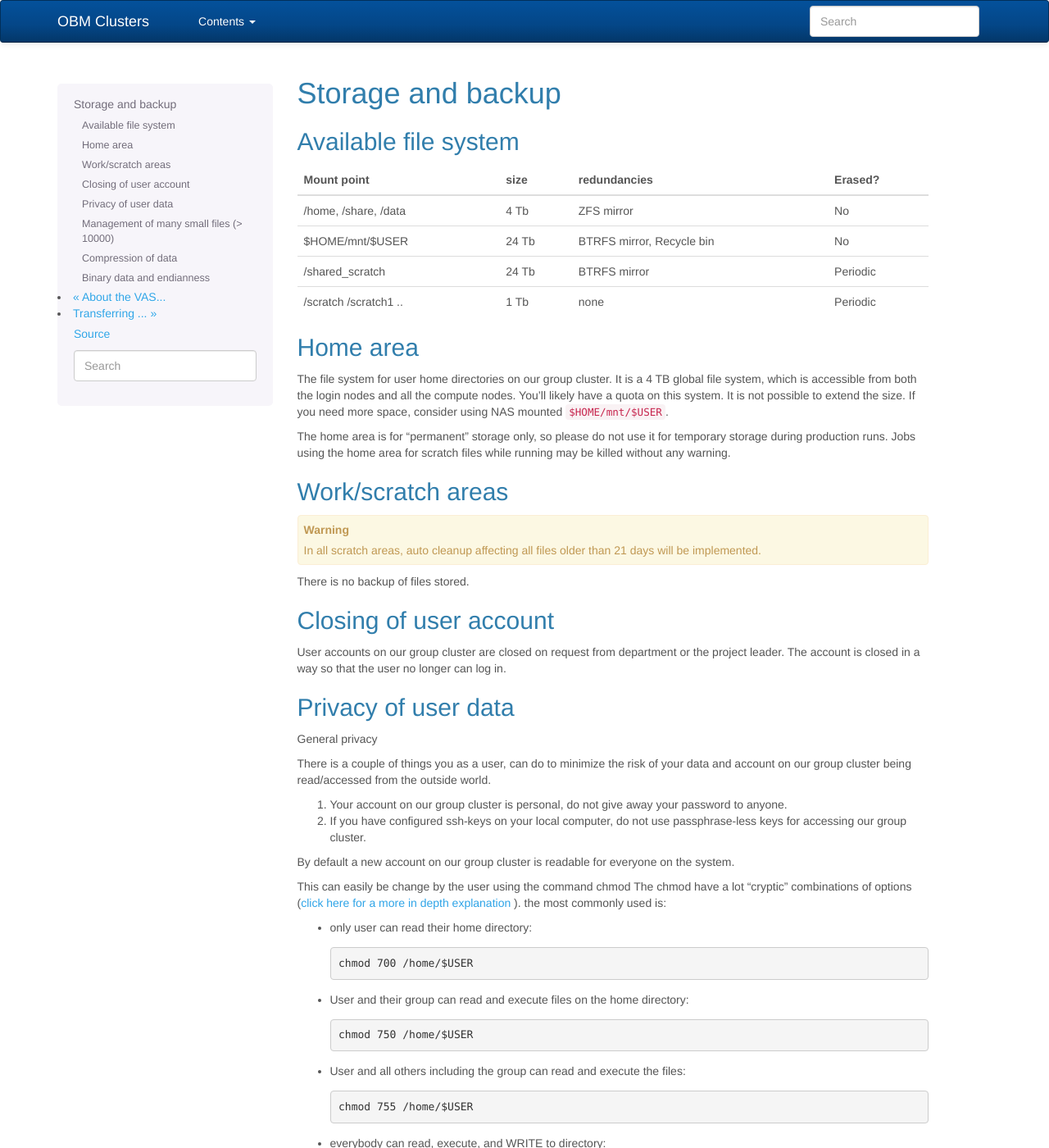
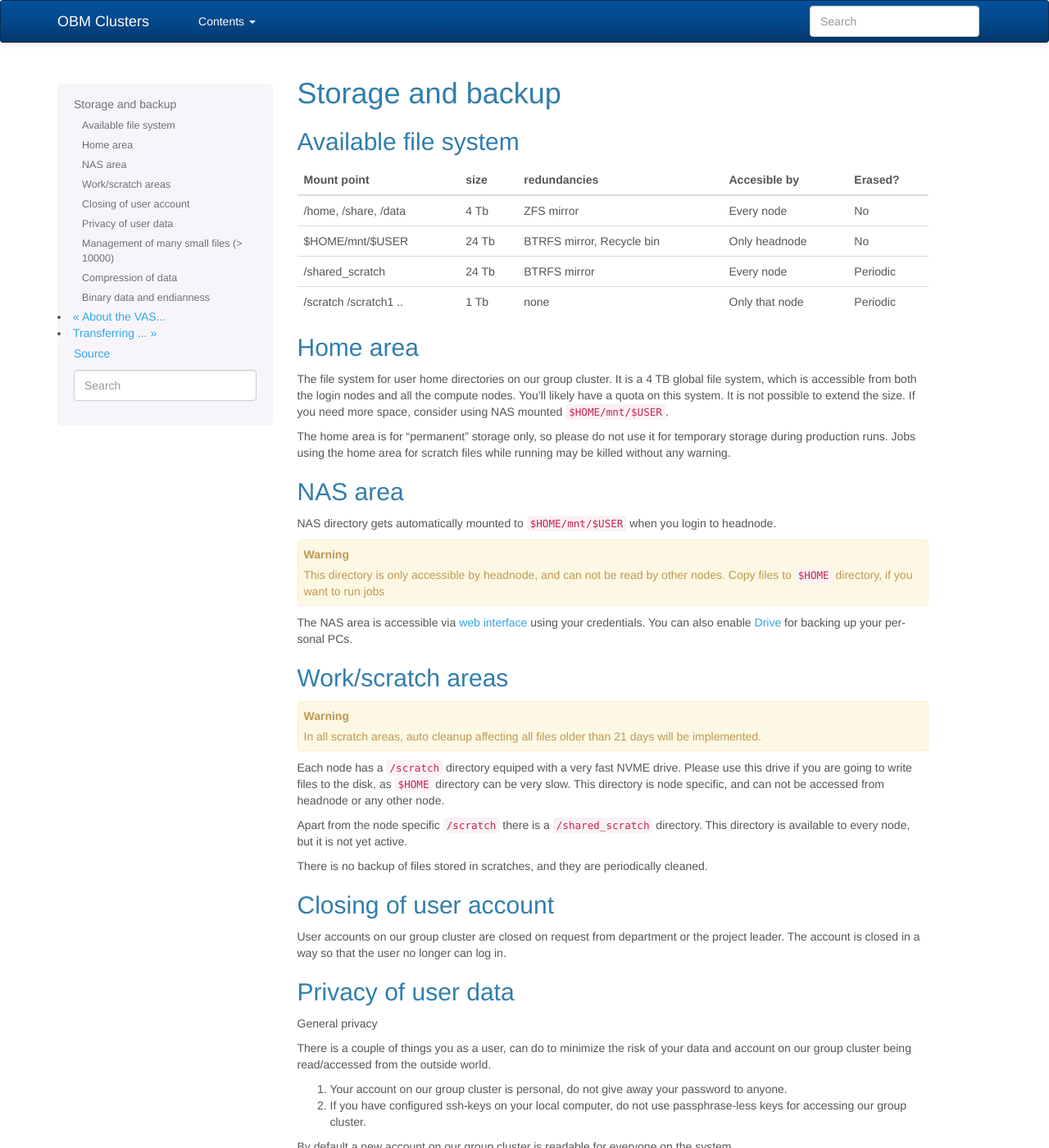
Before and after one commit to osbama/group-cluster, a Sphinx documentation site: the page built from docsrc/source/storage/storage.rst, in a window 1280 px wide and 1400 px high. Shown: the whole window at 82% size. Built offline with Sphinx 7.4.7, drawn with Linux system fonts in a browser that asks for light colours.

Commit message:
storage clarification

```diff
--- a/docsrc/source/storage/storage.rst
+++ b/docsrc/source/storage/storage.rst
@@ -7,17 +7,17 @@ Available file system
 ---------------------
 
 
-+------------------------+------------+----------------------------+----------+
-| Mount point            | size       | redundancies               | Erased?  |
-+========================+============+============================+==========+
-| /home, /share, /data   | 4 Tb       |  ZFS mirror                | No       |
-+------------------------+------------+----------------------------+----------+
-| $HOME/mnt/$USER        | 24 Tb      |  BTRFS mirror, Recycle bin | No       |
-+------------------------+------------+----------------------------+----------+
-| /shared_scratch        | 24 Tb      |  BTRFS mirror              | Periodic |
-+------------------------+------------+----------------------------+----------+
-| /scratch /scratch1 ..  | 1 Tb       | none                       | Periodic |
-+------------------------+------------+----------------------------+----------+
++------------------------+------------+----------------------------+----------+-------+----------+
+| Mount point            | size       | redundancies               | Accesible by     | Erased?  |
++========================+============+============================+==================+==========+
+| /home, /share, /data   | 4 Tb       |  ZFS mirror                | Every node       | No       |
++------------------------+------------+----------------------------+------------------+----------+
+| $HOME/mnt/$USER        | 24 Tb      |  BTRFS mirror, Recycle bin | Only headnode    | No       |
++------------------------+------------+----------------------------+------------------+----------+
+| /shared_scratch        | 24 Tb      |  BTRFS mirror              | Every node       | Periodic |
++------------------------+------------+----------------------------+------------------+----------+
+| /scratch /scratch1 ..  | 1 Tb       | none                       | Only that node   | Periodic |
++------------------------+------------+----------------------------+------------------+----------+
 
 
 Home area
@@ -33,6 +33,20 @@ The home area is for "permanent" storage only, so please do not use it for
 temporary storage during production runs. Jobs using the home area for scratch
 files while running may be killed without any warning.
 
+NAS area
+---------
+
+NAS directory gets automatically mounted to ``$HOME/mnt/$USER`` when you login to headnode.
+
+
+.. warning::
+   This directory is only accessible by headnode, and can not be read by other nodes. Copy files
+   to ``$HOME`` directory, if you want to run jobs
+
+The NAS area is accessible via `web interface <http://mistake-not.cz2.quickconnect.to/>`_ using your credentials.
+You can also enable `Drive <https://www.synology.com/en-global/dsm/feature/drive>`_ for backing up your personal PCs.
+
+
 
 Work/scratch areas
 ------------------
@@ -42,10 +56,15 @@ Work/scratch areas
    older than 21 days will be implemented.
 
 
+Each node has a ``/scratch`` directory equiped with a very fast NVME drive.
+Please use this drive if you are going to write files to the disk, as ``$HOME``
+directory can be very slow. This directory is node specific, and can not be accessed
+from headnode or any other node.
 
-There is no backup of files stored.
+Apart from the node specific ``/scratch`` there is a ``/shared_scratch`` directory. This directory
+is available to every node, but it is not yet active.
 
-
+There is no backup of files stored in scratches, and they are periodically cleaned.
 
 
 Closing of user account
```
Also changed, not shown: 1 other file.
